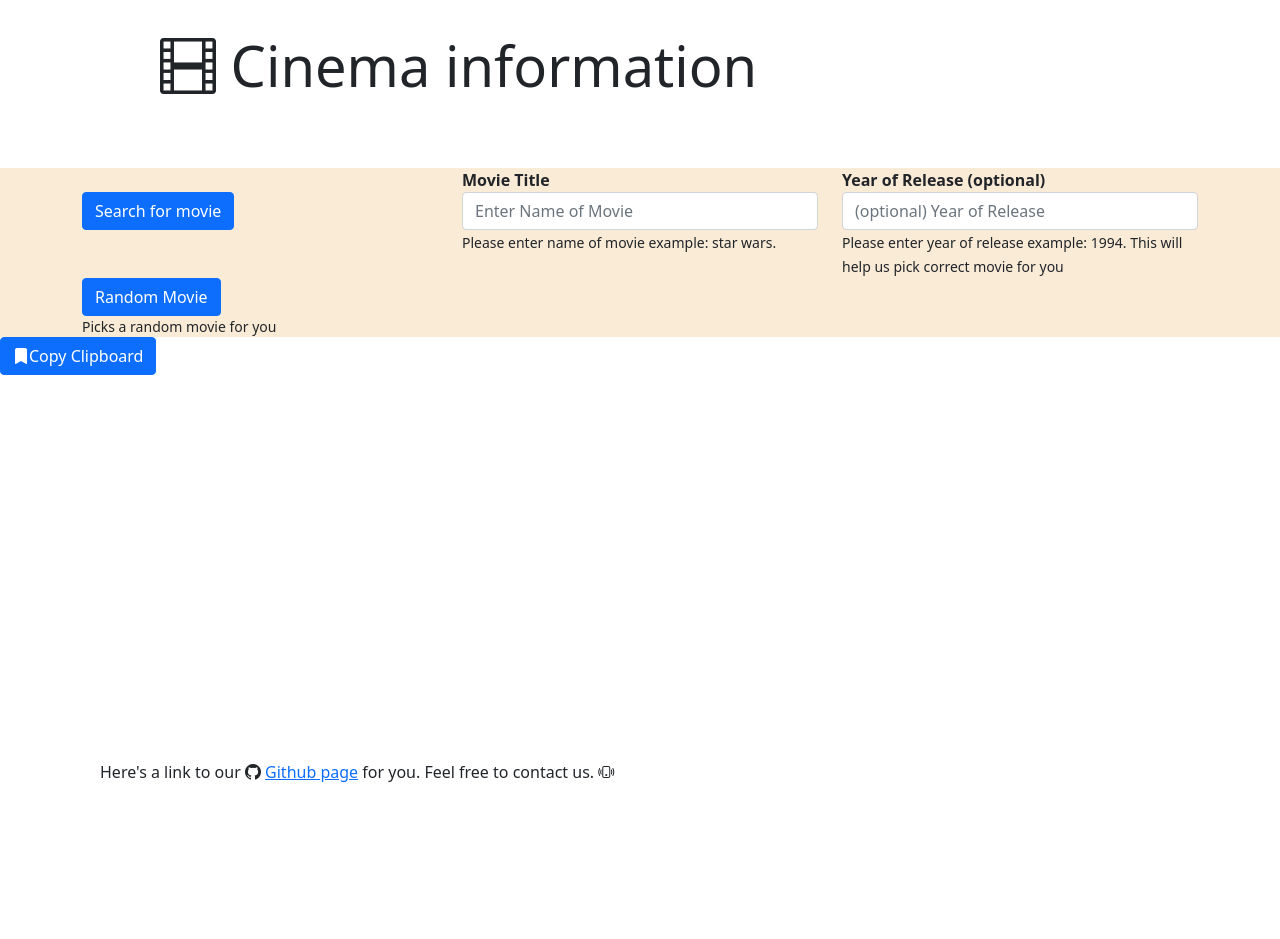
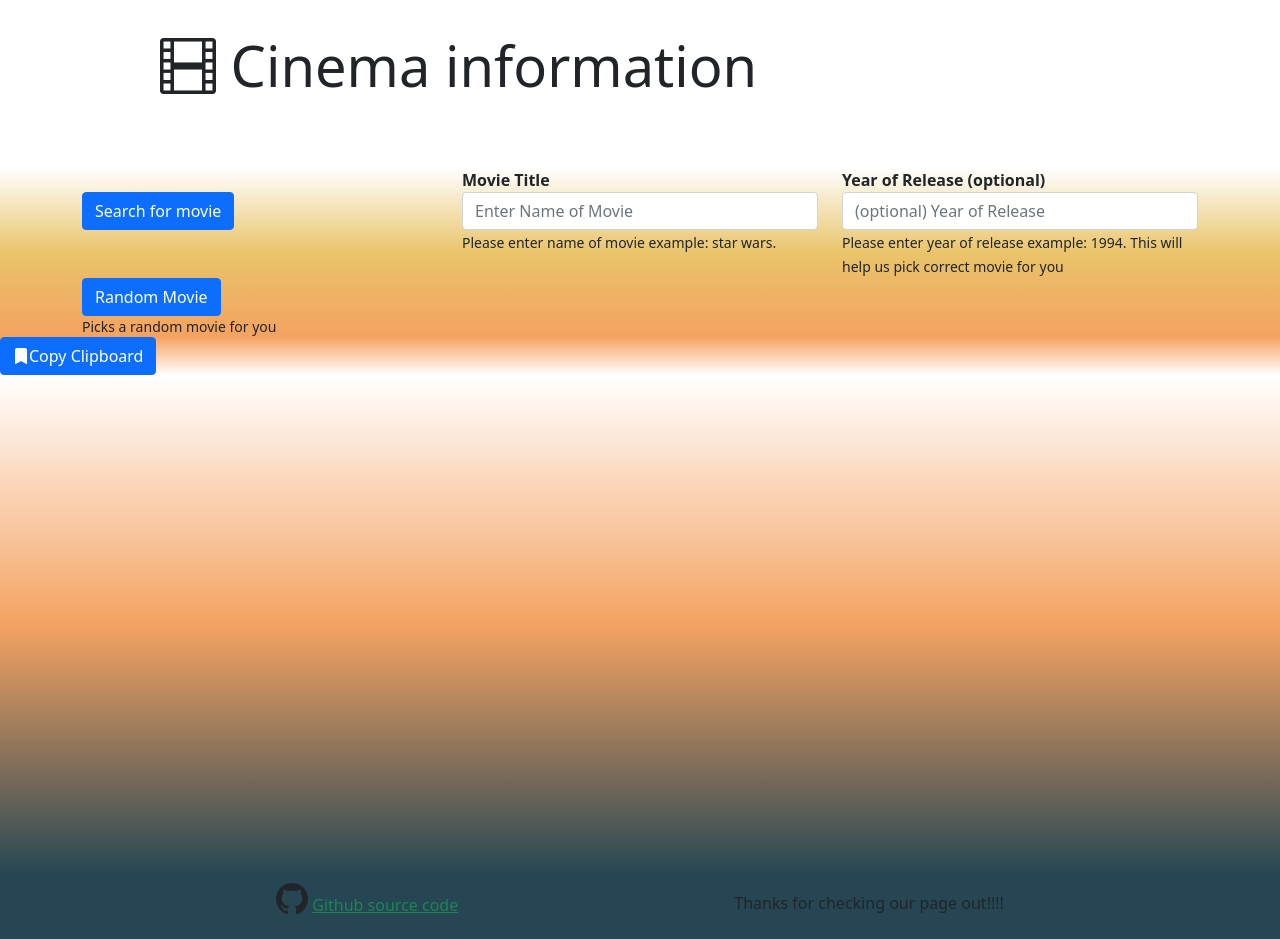
Before and after one commit to Huzet/js_team2, a website: page index.html in a window 1280 px wide. Before the commit the page ends 875 px from the top, so only its background shows below. Drawn offline with nearby package versions, Linux system fonts and the light colour scheme.

Commit message:
index.html / css colors

```diff
--- a/index.html
+++ b/index.html
@@ -1,5 +1,6 @@
 <!DOCTYPE html>
 <html lang="en">
+
 <head>
   <meta charset="UTF-8">
   <meta http-equiv="X-UA-Compatible" content="IE=edge">
@@ -20,7 +21,7 @@
 </head>
 
 <body>
-    <div>
+  <div id="body-container">
     <!-- Title -->
     <header class="jumbotron jumbotron-fluid bg-white">
       <h1 class="display-4 bg-white text-dark"><i class="bi bi-film"></i>
@@ -28,7 +29,7 @@
       </h1>
     </header>
     <!-- Search -->
-        <h4  id="movie_not_found_alert" class="alert-danger" role="alert"></h4>
+    <h4 id="movie_not_found_alert" class="alert-danger" role="alert"></h4>
     <nav>
       <form id="searchMovieForm">
         <div class="container">
@@ -39,12 +40,14 @@
             </div>
             <div class="col-lg">
               <label for="movie_title" class="font-weight-bold">Movie Title</label>
-                    <input type="text" class="form-control" id="movie_title" aria-describedby="emailHelp" placeholder="Enter Name of Movie">
+              <input type="text" class="form-control" id="movie_title" aria-describedby="emailHelp"
+                placeholder="Enter Name of Movie">
               <small>Please enter name of movie example: star wars.</small>
             </div>
             <div class="col-lg">
               <label for="exampleInputEmail1">Year of Release (optional)</label>
-                    <input type="number" class="form-control" id="year_release" aria-describedby="emailHelp" placeholder="(optional) Year of Release">
+              <input type="number" class="form-control" id="year_release" aria-describedby="emailHelp"
+                placeholder="(optional) Year of Release">
               <small>Please enter year of release example: 1994. This will help us pick correct movie for you</small>
             </div>
           </div>
@@ -60,42 +63,44 @@
             <small>Picks a random movie for you</small>
             <div class="col-sm"></div>
           </div>
+        </form>
       </div>
-                  </div>
-                </form>
     </nav>
     <!-- Pulls titles -->
     <form id="list_movies" class="">
-          <button id="list_movies_button" type="submit" class="btn btn-primary"><i class="bi bi-bookmark-fill"></i>Copy Clipboard</button>
+      <button id="list_movies_button" type="submit" class="btn btn-primary"><i class="bi bi-bookmark-fill"></i>Copy
+        Clipboard</button>
     </form>
     <!-- Cards -->
-        <section class="">
+    <div id="card_holder_css_outer">
+      <section id="card_holder_css_inner" class="">
         <div class="container cardDiv" id="card-container">
           <!-- Needed to create a empty container to hold the cards as they are created -->
-
         </div>
       </section>
+    </div>
     <!-- Charts -->
-        <section >
+    <section id="graphs_holder_css">
       <div class="flexbox">
         <canvas id="movieRating"></canvas>
         <canvas id="movieVote"></canvas>
       </div>
+    <!-- Footer -->
     </section>
-        <!-- Footer -->
-        <footer>
-            <p>
-              Here's a link to our <i class="bi bi-github"></i> <a target="_blank" href="https://github.com/Huzet/js_team2"> Github page</a> for you. Feel free to contact us. <i class="bi bi-phone-vibrate"></i>
-            </p>
-        </footer>
-    </div>
+    <section id="footer_conatiner" class="d-flex justify-content-evenly">
+      <p id="p1footer2"><i class="bi-github" style="font-size: 2rem" role="img" aria-label="GitHub"></i> <a
+            href="https://github.com/Huzet/js_team2" class="link-success"> Github source code</a></p>
+      <p style="padding-top: 1rem">Thanks for checking our page out!!!!</p>
+    </section>
     <!-- Chart.js script-->
     <script src="https://cdn.jsdelivr.net/npm/chart.js@3.7.1/dist/chart.min.js"></script>
     <!-- Local Script -->
     <script src="/scripts/script.js"></script>
     <!-- BootStrap Script -->
-    <script src="https://cdn.jsdelivr.net/npm/bootstrap@5.1.3/dist/js/bootstrap.bundle.min.js" integrity="sha384-ka7Sk0Gln4gmtz2MlQnikT1wXgYsOg+OMhuP+IlRH9sENBO0LRn5q+8nbTov4+1p" crossorigin="anonymous"></script>
-
+    <script src="https://cdn.jsdelivr.net/npm/bootstrap@5.1.3/dist/js/bootstrap.bundle.min.js"
+      integrity="sha384-ka7Sk0Gln4gmtz2MlQnikT1wXgYsOg+OMhuP+IlRH9sENBO0LRn5q+8nbTov4+1p" crossorigin="anonymous">
+    </script>
+  </div>
 </body>
 
 </html>
--- a/public/styles/style.css
+++ b/public/styles/style.css
@@ -1,7 +1,8 @@
+
 header {
     height: 10rem;
     padding-left: 10rem;
-    background-color: orange;
+    background-color: #E9C46A;
 }
 
 header h1 {
@@ -20,9 +21,7 @@ nav label {
     font-weight: bold;
 }
 
-nav {
-    background-color: antiquewhite;
-}
+
 
 footer {
   position: fixed;
@@ -169,3 +168,28 @@ footer {
   justify-content: center;
 
 }
+
+/* Page colors */
+
+html{
+  background-color: #264653;
+}
+
+nav {
+  background-image: linear-gradient(white, #E9C46A, #F4A261);
+}
+#list_movies {
+  background-image: linear-gradient(#F4A261, white)
+}
+#graphs_holder_css{
+  background-image: linear-gradient(white, #F4A261, #264653);
+  background-color: #F4A261;
+}
+
+#card_holder{
+  background-color: #2A9D8F;
+}
+
+#footer_conatiner{
+  background-color: #264653;
+}
```
Lines whose indentation alone changed are shown as unchanged.
